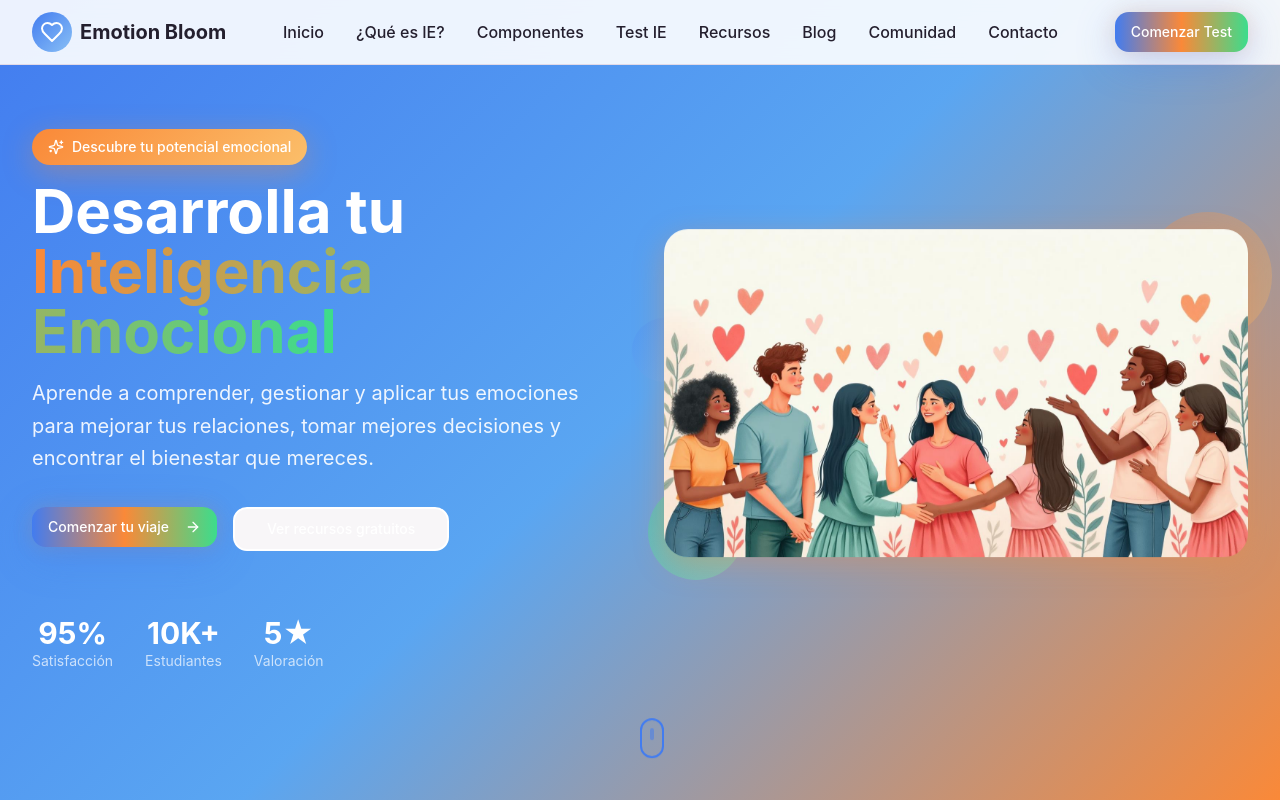
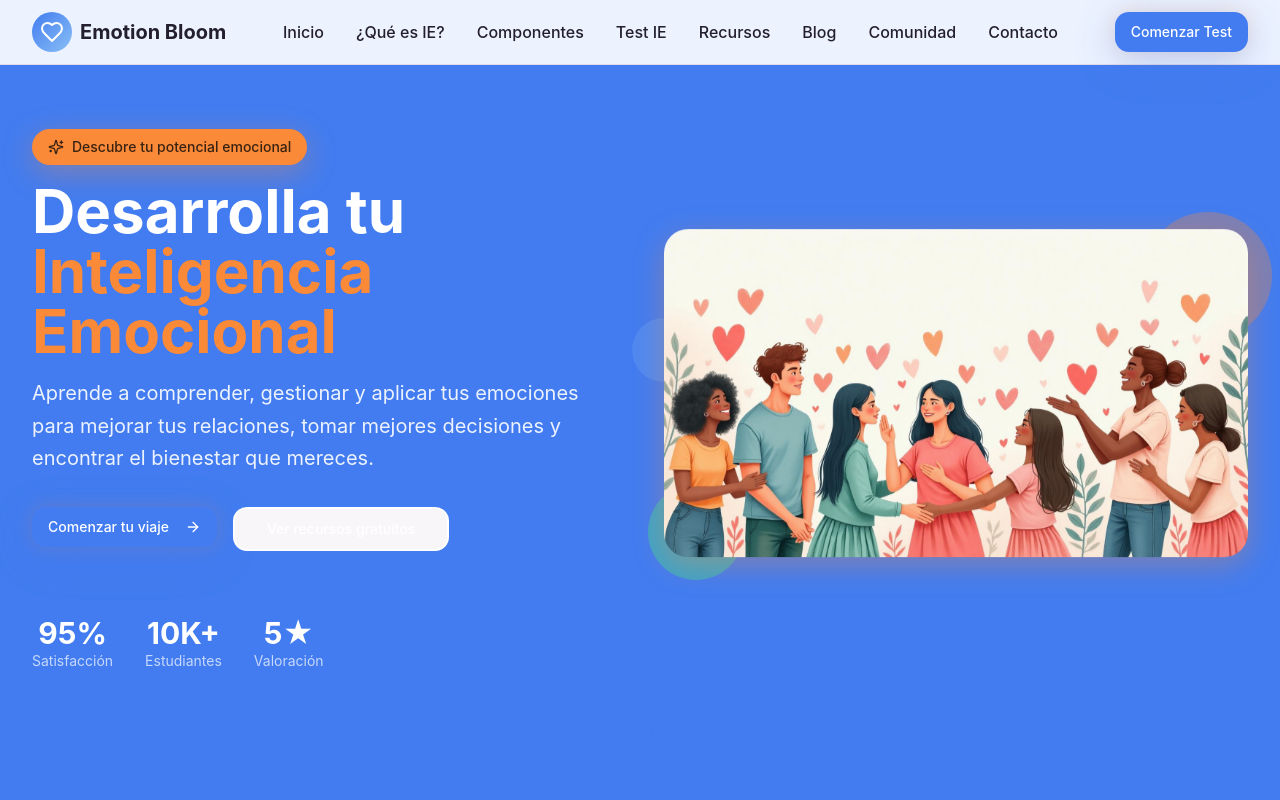
Before and after one commit to chachachala/emotion-bloom, a React (Vite) app: page / in a window 1280 px wide. Shown: the top 800 px of the page. Built offline with nearby package versions, Linux system fonts and the light colour scheme.

Commit message:
Remove gradients, use solid colors
Remove all gradient background colors and replace them with solid color alternatives.

```diff
--- a/src/components/HeroSection.tsx
+++ b/src/components/HeroSection.tsx
@@ -4,20 +4,20 @@ import heroImage from "@/assets/hero-emotional-intelligence.jpg";
 
 const HeroSection = () => {
   return (
-    <section id="inicio" className="relative min-h-screen flex items-center bg-gradient-cosmic">
+    <section id="inicio" className="relative min-h-screen flex items-center bg-primary">
       <div className="max-w-7xl mx-auto px-4 sm:px-6 lg:px-8 py-20">
         <div className="grid grid-cols-1 lg:grid-cols-2 gap-12 items-center">
           {/* Text Content */}
           <div className="space-y-8">
             <div className="space-y-4">
-              <div className="inline-flex items-center space-x-2 bg-gradient-accent text-white px-4 py-2 rounded-full text-sm font-medium shadow-warm">
+              <div className="inline-flex items-center space-x-2 bg-accent text-accent-foreground px-4 py-2 rounded-full text-sm font-medium shadow-warm">
                 <Sparkles className="h-4 w-4" />
                 <span>Descubre tu potencial emocional</span>
               </div>
 
               <h1 className="text-5xl lg:text-6xl font-display font-bold text-white leading-tight">
                 Desarrolla tu
-                <span className="bg-gradient-to-r from-accent to-secondary bg-clip-text text-transparent"> Inteligencia Emocional</span>
+                <span className="text-accent"> Inteligencia Emocional</span>
               </h1>
 
               <p className="text-xl text-white/90 leading-relaxed">
@@ -66,9 +66,9 @@ const HeroSection = () => {
             </div>
 
             {/* Decorative elements */}
-            <div className="absolute -top-6 -right-6 w-32 h-32 bg-gradient-accent rounded-full animate-warm-pulse opacity-30"></div>
-            <div className="absolute -bottom-4 -left-4 w-24 h-24 bg-gradient-secondary rounded-full opacity-40"></div>
-            <div className="absolute top-1/4 -left-8 w-16 h-16 bg-gradient-primary rounded-full opacity-20"></div>
+            <div className="absolute -top-6 -right-6 w-32 h-32 bg-accent rounded-full animate-warm-pulse opacity-30"></div>
+            <div className="absolute -bottom-4 -left-4 w-24 h-24 bg-secondary rounded-full opacity-40"></div>
+            <div className="absolute top-1/4 -left-8 w-16 h-16 bg-primary-glow rounded-full opacity-20"></div>
           </div>
         </div>
       </div>
--- a/src/index.css
+++ b/src/index.css
@@ -130,11 +130,11 @@ All colors MUST be HSL.
 }
 
 @layer components {
-  /* Hero button with dynamic gradient and energy */
+  /* Hero button with solid primary color */
   .btn-hero {
-    @apply bg-gradient-to-r from-primary via-accent to-secondary text-primary-foreground
+    @apply bg-primary text-primary-foreground
            px-8 py-4 rounded-full font-medium transition-all duration-300
-           hover:shadow-xl hover:scale-105 active:scale-95 hover:-translate-y-1;
+           hover:shadow-xl hover:scale-105 active:scale-95 hover:-translate-y-1 hover:bg-primary-glow;
     box-shadow: var(--shadow-energy);
   }
 
```
